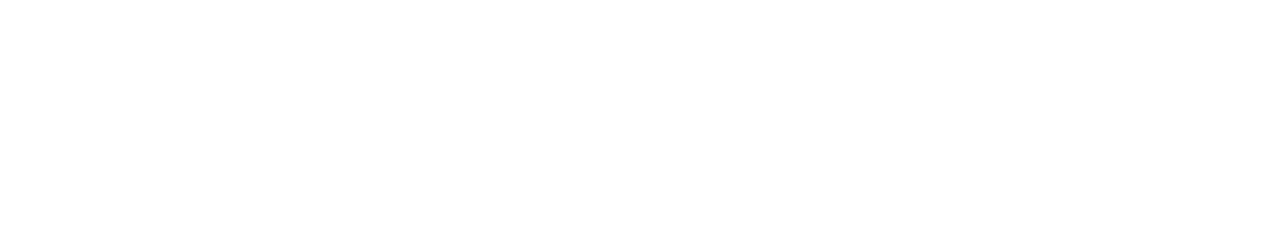
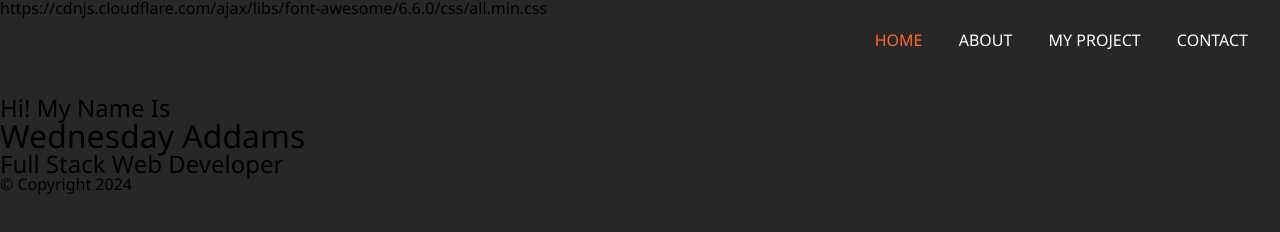
Before and after one commit to ArifeTural/SASS-wednesdayAddams, a plain HTML site: page index.html in a window 1280 px wide. Drawn offline with Linux system fonts and the light colour scheme.

Commit message:
nav kısmı bitti

```diff
--- a/index.html
+++ b/index.html
@@ -4,9 +4,70 @@
     <meta charset="UTF-8">
     <meta name="viewport" content="width=device-width, initial-scale=1.0">
     <link rel="stylesheet" href="./css/main.css">
+
+    https://cdnjs.cloudflare.com/ajax/libs/font-awesome/6.6.0/css/all.min.css
     <title>Document</title>
 </head>
 <body>
 
+ <div class="home-bgImg-container">
+
+       <!-- HOME NAV -->
+
+       <div class="nav">
+        <ul class="nav__list">
+            <li class="nav__item">
+                <a href="index.html" class="nav__link nav__link--active">Home</a>
+            </li>
+
+
+        <li class="nav__item">
+            <a href="about.html" class="nav__link">About</a>
+        </li>
+        <li class="nav__item">
+            <a href="projects.html" class="nav__link">My Project</a>
+        </li>
+        <li class="nav__item">
+            <a href="contact.html" class="nav__link">Contact</a>
+        </li>
+
+        </ul>
+       </div>
+
+
+       <!-- HOME MAIN -->
+       <main class="home">
+        <h2>Hi! My Name Is</h2>
+        <h1 class="home__name">
+            Wednesday <span class="home__name--last">Addams</span>
+        </h1>
+        <h2>Full Stack Web Developer</h2>
+    </main>
+
+
+    <!-- HOME FOOTER -->
+    <footer class="horizontal">
+        <div class="social-icons">
+            <a href="#">
+                <i class="fab fa-twitter fa-2x"></i>
+            </a>
+            <a href="#">
+                <i class="fab fa-facebook fa-2x"></i>
+            </a>
+            <a href="#">
+                <i class="fab fa-instagram fa-2x"></i>
+            </a>
+            <a href="#">
+                <i class="fab fa-github fa-2x"></i>
+            </a>
+        </div>
+        <div class="copyright">&copy; Copyright 2024</div>
+    </footer>
+
+
+
+ </div>
+
+
 </body>
 </html>
--- a/scss/abstracts/_mixins.scss
+++ b/scss/abstracts/_mixins.scss
@@ -0,0 +1,5 @@
+//!MİXİNS
+
+@mixin soft($sec) {
+    transition: all $sec;
+}
--- a/scss/abstracts/_variable.scss
+++ b/scss/abstracts/_variable.scss
@@ -0,0 +1,13 @@
+//! Varıables
+
+//Colors
+
+$primary-color:#272727;
+$secondary-color:#ff652f;
+$text-color:#fff;
+
+
+
+//Fonts
+
+$font-family:'Segoe UI', Tahoma, Geneva, Verdana, sans-serif;
--- a/scss/components/_nav.scss
+++ b/scss/components/_nav.scss
@@ -0,0 +1,38 @@
+//! NAV
+
+
+.nav{
+    height: 10vh;
+    padding: 1rem;
+
+
+
+
+    &__list{
+        text-align: right;
+        list-style-type: none;
+    }
+    &__item{
+        display: inline;
+        padding: 1rem;
+    }
+
+    &__link{
+        text-transform: uppercase;
+        text-decoration: none;
+        font-size: 1rem;
+        font-family: $font-family;
+        font-weight: 500;
+      @include soft(.5s);
+
+        &:hover{
+            color: blue;
+        }
+
+    &--active{
+        color: $secondary-color;
+    }
+
+    }
+
+}
--- a/scss/main.scss
+++ b/scss/main.scss
@@ -5,4 +5,23 @@
 @import "./components/footer","./components/nav", "./components/responsive";
 
 
-@import "./pages/contact", "./pages/home", "./pages/project", "./pages/about.scss"
+@import "./pages/contact", "./pages/home", "./pages/project", "./pages/about.scss";
+
+
+
+
+body{
+    font-family: $font-family;
+    background-color: $primary-color;
+    height: 100vh;
+    line-height: 1;
+}
+
+a{
+    color: $text-color;
+    text-decoration: none;
+}
+
+h1,h2,h3{
+    font-weight: 400;
+}
```
Also changed, not shown: css/main.css, 1 other file.
